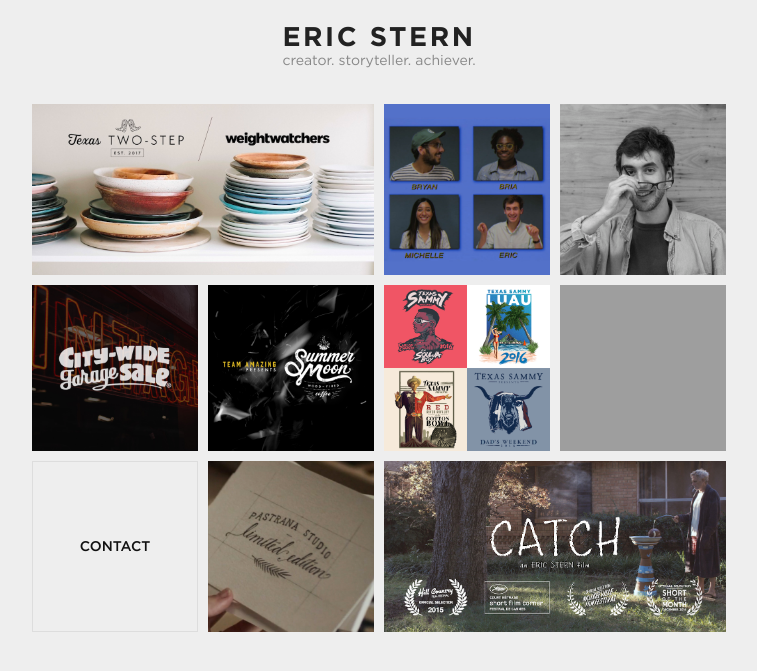
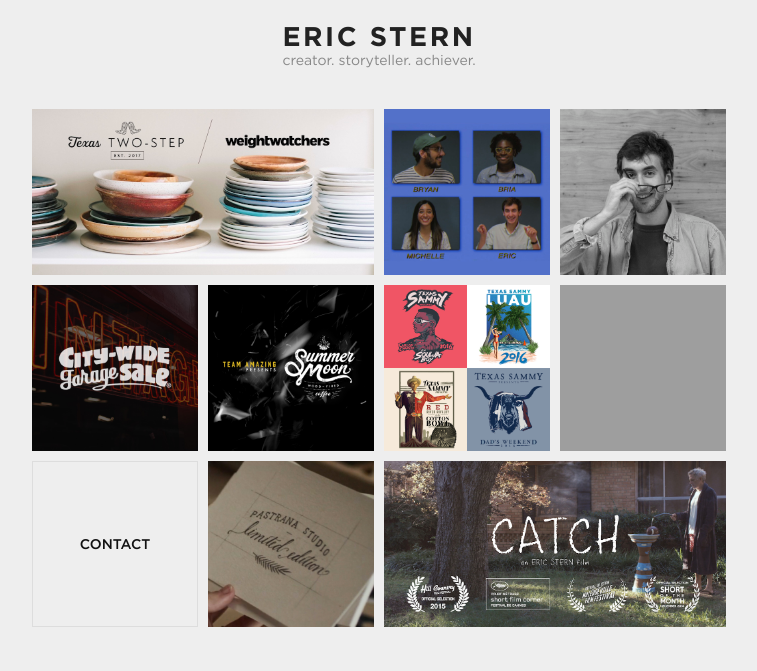
Before and after one commit to heidarianw/EricStern, a Jekyll site: the page built from index.markdown, in a window 1280 px wide. Shown: the top 671 px of the page, without its empty margins (261-1018 px from the left). Built offline with Jekyll 4.4.1, drawn with Linux system fonts in a browser that asks for light colours; nearby versions of some CDN libraries; some web fonts are replaced.

Commit message:
updating grid

```diff
--- a/_sass/_pages.scss
+++ b/_sass/_pages.scss
@@ -11,8 +11,7 @@
 
     .navigation {
       background: $secondary-light-color;
-      padding: 5px;
-      margin-bottom: 10px;
+      margin: 5px;
       align-items: stretch;
       text-align: center;
       box-sizing: border-box;
```
